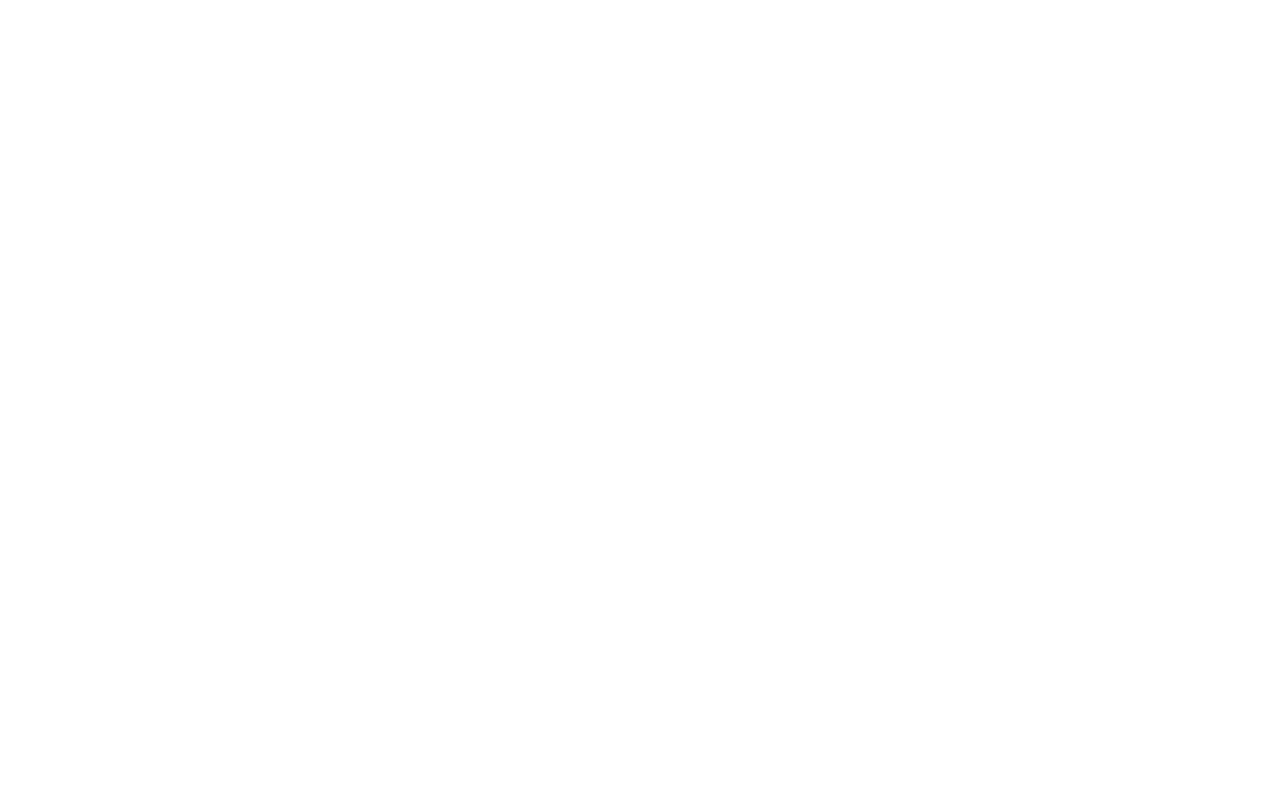
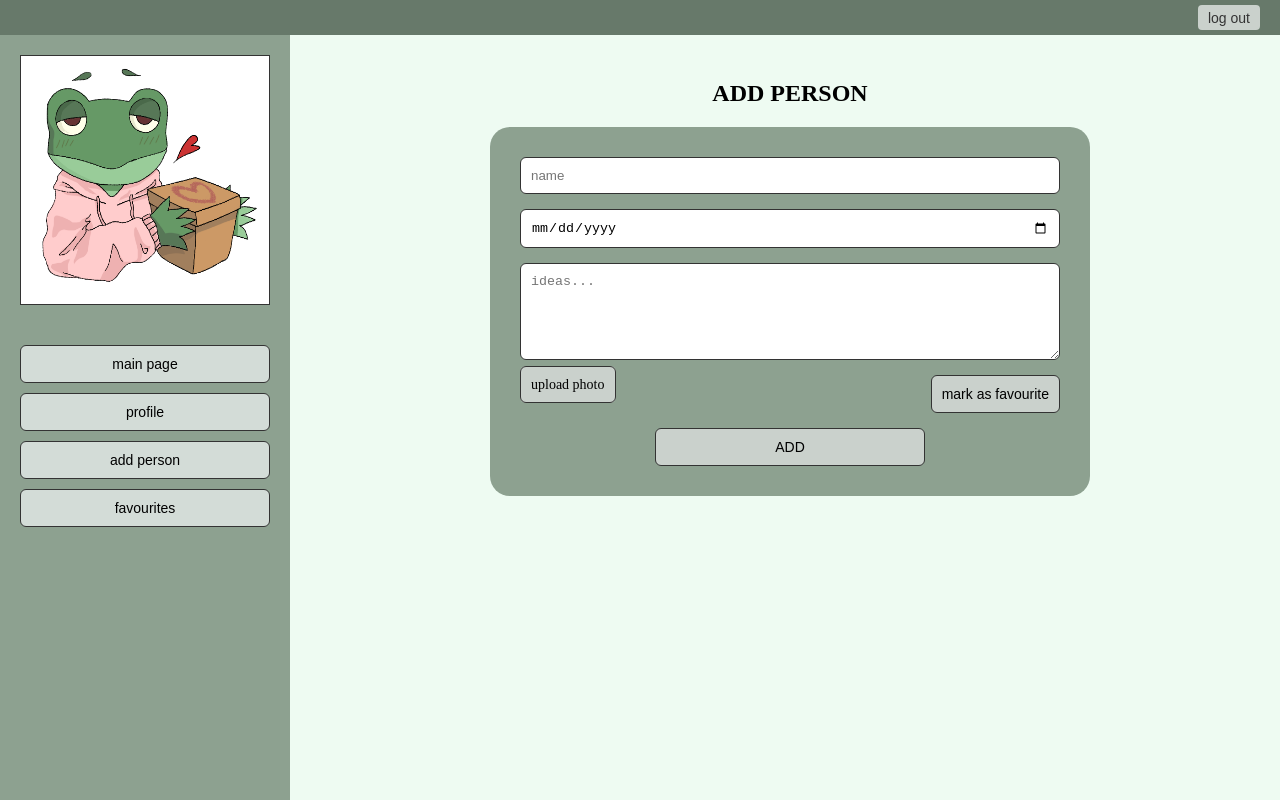
Before and after one commit to cutejunkie/ztpai, a React (Vite) app in the folder frontend/: page /add in a window 1280 px wide. Before the commit this address had no page. Built offline with nearby package versions, Linux system fonts and the light colour scheme.

Commit message:
feat: form for adding people added

```diff
--- a/frontend/src/App.jsx
+++ b/frontend/src/App.jsx
@@ -1,6 +1,7 @@
 import { BrowserRouter as Router, Routes, Route } from "react-router-dom";
 import Dashboard from "./pages/Dashboard";
 import ProfilePage from "./pages/ProfilePage";
+import AddPerson from "./pages/AddPerson";
 import "./App.css";
 
 function App() {
@@ -9,6 +10,7 @@
       <Routes>
         <Route path="/" element={<Dashboard />} />
         <Route path="/profile" element={<ProfilePage />} />
+        <Route path="/add" element={<AddPerson />} />
       </Routes>
     </Router>
   );
--- /dev/null
+++ b/frontend/src/pages/AddPerson.jsx
@@ -0,0 +1,113 @@
+import "../App.css";
+import Sidebar from '../components/Sidebar';
+import Topbar from '../components/Topbar';
+import { useState } from 'react';
+
+function AddPerson() {
+  const [formData, setFormData] = useState({
+    name: '',
+    birthDate: '',
+    ideas: '',
+    photo: null,
+    favourite: false,
+  });
+
+  const handleChange = (e) => {
+    const { name, value, type, checked, files } = e.target;
+    setFormData({
+      ...formData,
+      [name]: type === 'checkbox' ? checked : type === 'file' ? files[0] : value
+    });
+  };
+
+  const handleSubmit = (e) => {
+    e.preventDefault();
+    console.log("Person added:", formData);
+  };
+
+  return (
+    <div>
+      <Topbar />
+      <Sidebar />
+      <div className="Background">
+        <h2 style={{ textAlign: "center" }}>ADD PERSON</h2>
+        <form onSubmit={handleSubmit} style={{
+          maxWidth: "600px",
+          margin: "0 auto",
+          backgroundColor: "#8DA190",
+          padding: "30px",
+          borderRadius: "20px",
+          display: "flex",
+          flexDirection: "column",
+          gap: "15px"
+        }}>
+          <input
+            type="text"
+            name="name"
+            placeholder="name"
+            value={formData.name}
+            onChange={handleChange}
+            required
+            style={{ padding: "10px", border: "1px solid #333", borderRadius: "6px" }}
+          />
+
+          <input
+            type="date"
+            name="birthDate"
+            value={formData.birthDate}
+            onChange={handleChange}
+            required
+            style={{ padding: "10px", border: "1px solid #333", borderRadius: "6px" }}
+          />
+
+          <textarea
+            name="ideas"
+            placeholder="ideas..."
+            value={formData.ideas}
+            onChange={handleChange}
+            rows={5}
+            required
+            style={{ padding: "10px", border: "1px solid #333", borderRadius: "6px" }}
+          />
+
+          <div style={{ display: "flex", gap: "20px", justifyContent: "center" }}>
+            <label style={{ flex: 1 }}>
+              <input
+                type="file"
+                name="photo"
+                onChange={handleChange}
+                style={{ display: "none" }}
+                id="upload-photo"
+              />
+              <label htmlFor="upload-photo" style={buttonStyle}>upload photo</label>
+            </label>
+
+            <button
+              type="button"
+              onClick={() => setFormData({ ...formData, favourite: !formData.favourite })}
+              style={buttonStyle}
+            >
+              {formData.favourite ? "✓ marked" : "mark as favourite"}
+            </button>
+          </div>
+
+          <button type="submit" style={{ ...buttonStyle, alignSelf: "center", width: "50%" }}>
+            ADD
+          </button>
+        </form>
+      </div>
+    </div>
+  );
+}
+
+const buttonStyle = {
+  backgroundColor: "#CAD1CC",
+  border: "1px solid #333",
+  padding: "10px",
+  borderRadius: "6px",
+  cursor: "pointer",
+  fontSize: "14px",
+  textAlign: "center",
+};
+
+export default AddPerson;
```
